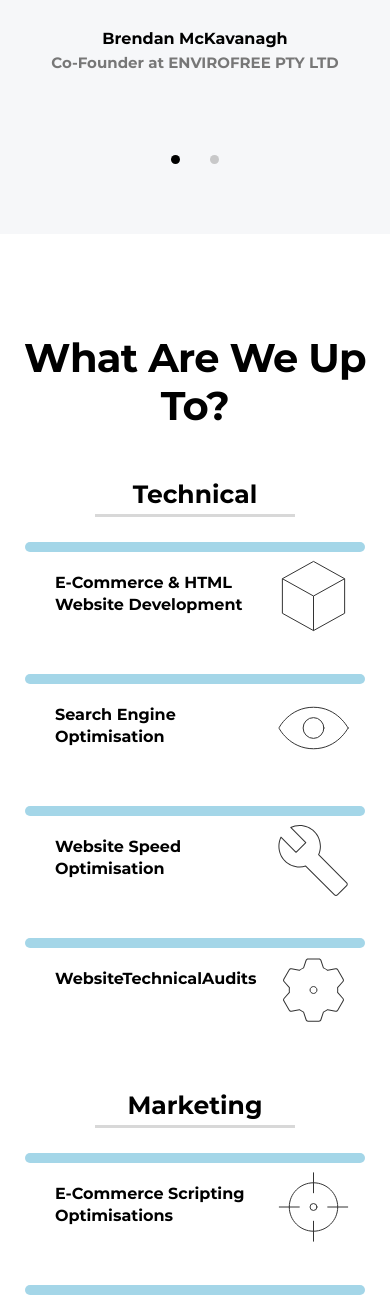
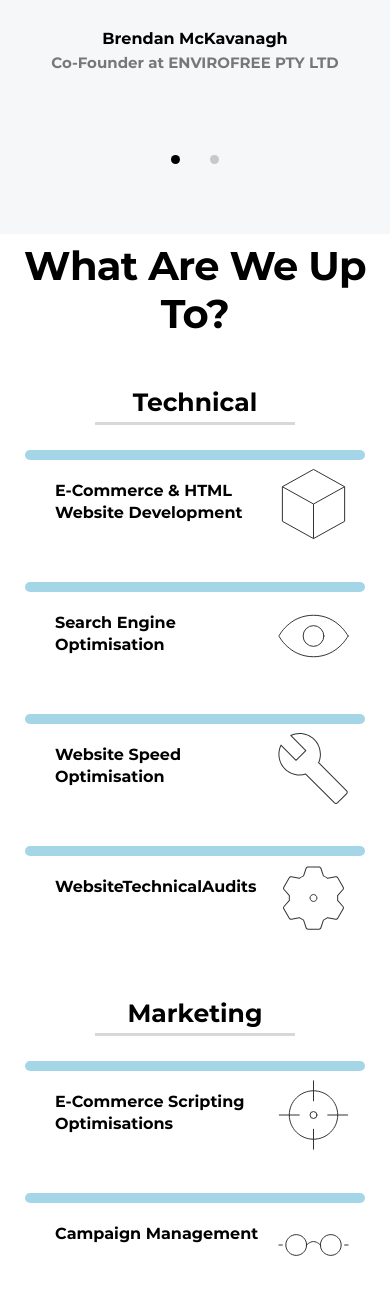
Before and after one commit to clouru/clouru-webpage, a PHP site: page / in a window 390 px wide. Shown: the part 2097-3393 px from the top of the page. Run offline with PHP 8.4, Linux system fonts and the light colour scheme.

Commit message:
update what_are_we section mobile padding-top

```diff
--- a/assets/css/style.css
+++ b/assets/css/style.css
@@ -2101,7 +2101,7 @@ body.open-custom-popup .site-header.allot-position {
   margin-bottom: 20px;
 }
 .digital-outsourcing-agency .services-main {
-  padding: 100px 0 80px;
+  padding: 8px 0 80px;
 }
 .digital-outsourcing-agency .services-main .container {
   max-width: 1170px;
```
